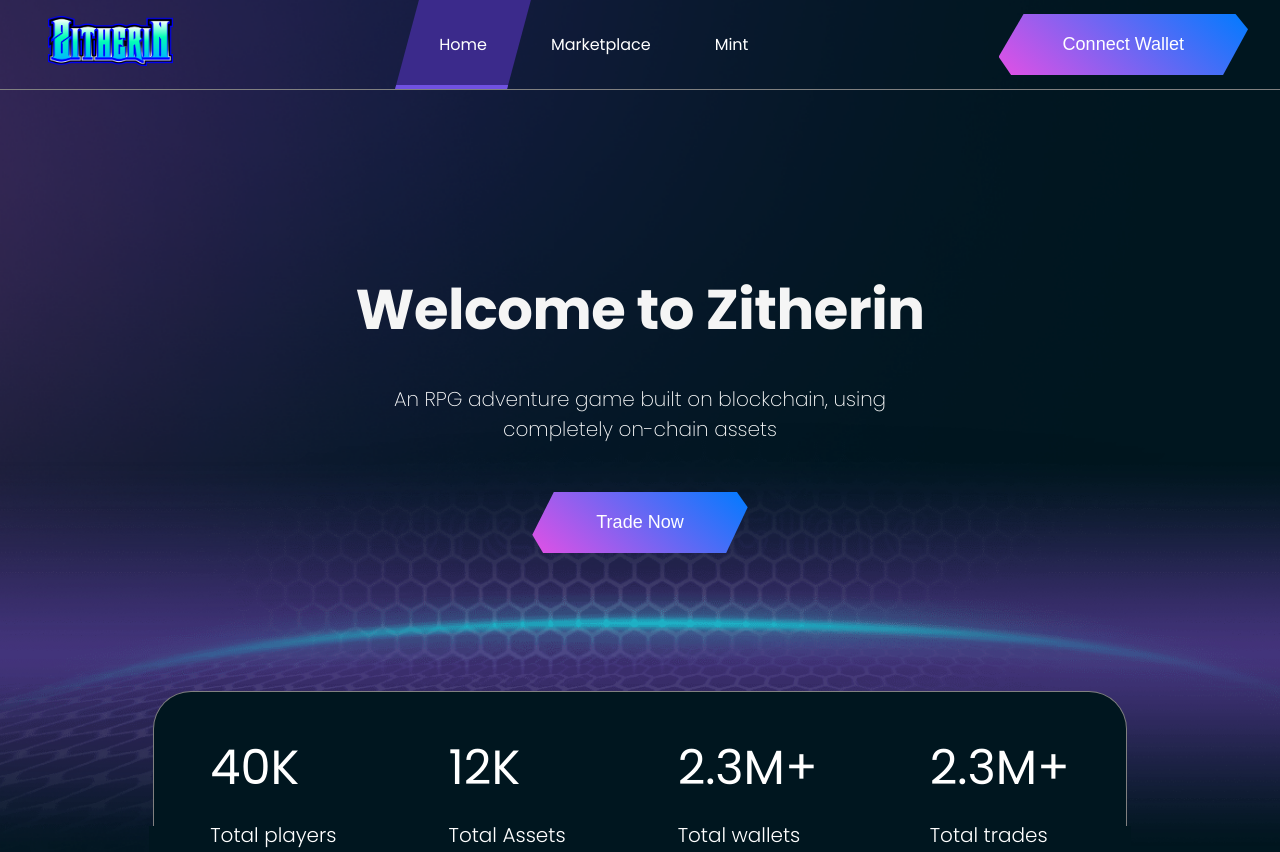
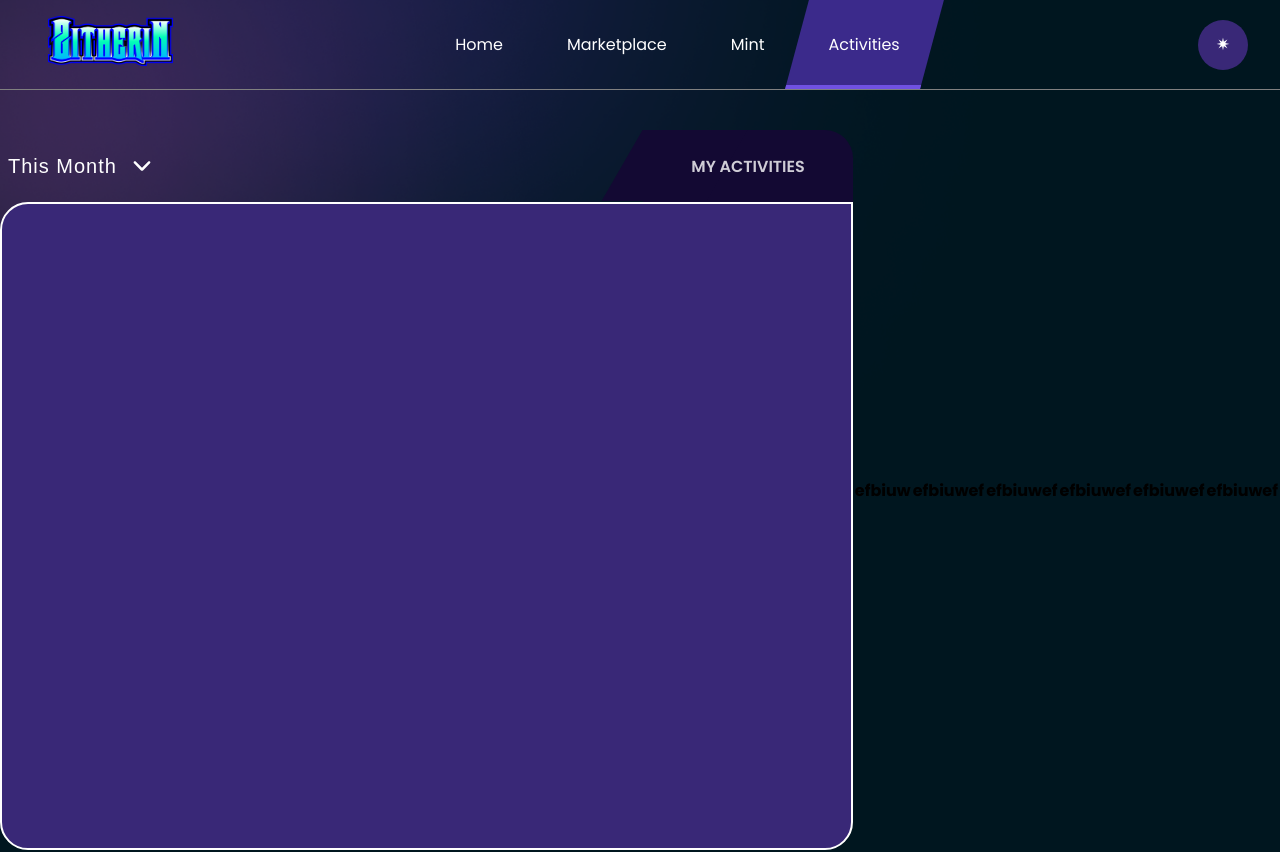
Before and after one commit to bmutahhar/zitherin-nft-marketplace, a React (Create React App) app: page /activities in a window 1280 px wide. Before the commit this address led to /. Shown: the top 852 px of the page. Built offline with nearby package versions, Linux system fonts and the light colour scheme.

Commit message:
Added styled component for table

```diff
--- /dev/null
+++ b/src/components/activities/index.js
@@ -0,0 +1,43 @@
+import React from "react";
+import { useMediaQuery } from "react-responsive";
+import * as Styled from "./styled.components";
+import { icons } from "../../utils/constants/icons";
+
+const ActivitiesTable = () => {
+  const isMobileOrTablet = useMediaQuery({ query: "(max-width: 768px)" });
+  return (
+    <Styled.Container>
+      <Styled.NonModalWrapper>
+        <Styled.ModalHeader>
+          {!isMobileOrTablet && (
+            <Styled.ActionButton>
+              This Month
+              <Styled.ActionIcon>{icons.arrowLeft}</Styled.ActionIcon>
+            </Styled.ActionButton>
+          )}
+          <Styled.TabHeader>
+            {isMobileOrTablet && (
+              <Styled.ActionIcon>{icons.arrowLeft}</Styled.ActionIcon>
+            )}
+            <Styled.TabHeaderText>My Activities</Styled.TabHeaderText>
+          </Styled.TabHeader>
+        </Styled.ModalHeader>
+        <Styled.Body></Styled.Body>
+      </Styled.NonModalWrapper>
+      <table>
+        <thead style={{ padding: "200px" }}>
+          <tr style={{ padding: "200px" }}>
+            <th>efbiuw</th>
+            <th>efbiuwef</th>
+            <th>efbiuwef</th>
+            <th>efbiuwef</th>
+            <th>efbiuwef</th>
+            <th>efbiuwef</th>
+          </tr>
+        </thead>
+      </table>
+    </Styled.Container>
+  );
+};
+
+export default ActivitiesTable;
--- /dev/null
+++ b/src/components/activities/styled.components.js
@@ -0,0 +1,181 @@
+import styled from "styled-components";
+
+export const Container = styled.div`
+  width: 100%;
+  height: 100vh;
+  display: flex;
+  align-items: center;
+  justify-content: center;
+
+  @media only screen and (min-width: 1920px) {
+    align-items: flex-start;
+    height: 90vh;
+  }
+`;
+
+export const NonModalWrapper = styled.div`
+  width: 70%;
+  height: 90vh;
+  margin: 2rem auto;
+  /* border: 2px solid white; */
+
+  @media only screen and (min-width: 1920px) {
+    height: 70vh;
+    width: 50%;
+    margin-top: 5rem;
+  }
+
+  @media only screen and (max-width: 900px) {
+    height: auto;
+  }
+  @media only screen and (max-width: 768px) {
+    /* height: 95vh; */
+    width: 100%;
+  }
+`;
+
+export const ModalHeader = styled.div`
+  width: 100%;
+  height: 10%;
+  display: flex;
+  align-items: center;
+  justify-content: space-between;
+`;
+
+export const Body = styled.div`
+  height: 90%;
+  width: 100%;
+  background: #392877;
+  border: 2px solid white;
+  border-top-left-radius: 1.75rem;
+  border-bottom-left-radius: 1.75rem;
+  border-bottom-right-radius: 1.75rem;
+  /* display: flex;
+  flex-direction: column;
+  align-items: center;
+  justify-content: space-between; */
+  /* padding: 1rem; */
+  /* padding-bottom: 2rem; */
+  @media only screen and (max-width: 768px) {
+    border-bottom-left-radius: 0;
+    border-bottom-right-radius: 0;
+    border-radius: 0;
+    flex-direction: column;
+    height: auto;
+  }
+`;
+
+export const ActionButton = styled.button`
+  display: flex;
+  align-items: center;
+  justify-content: flex-start;
+  /* border: 2px solid red; */
+  padding: 1rem 2rem;
+  padding-left: 0;
+  margin-left: 0.5rem;
+  background: transparent;
+  border: none;
+  outline: none;
+  color: white;
+  font-size: 1.25rem;
+  letter-spacing: 1px;
+
+  &:hover {
+    cursor: pointer;
+  }
+
+  @media only screen and (max-width: 1200px) {
+    font-size: 1rem;
+  }
+`;
+
+export const ActionIcon = styled.span`
+  width: 30px;
+  height: 30px;
+  display: flex;
+  align-items: center;
+  justify-content: center;
+  transform: rotate(-90deg);
+  margin-left: 10px;
+`;
+
+export const TabHeader = styled.div`
+  display: flex;
+  /* border: 5px solid red; */
+  align-items: center;
+  justify-content: center;
+  border-top-right-radius: 1.75rem;
+  padding: 1rem 3rem;
+  border: none;
+  background: #130933;
+  text-transform: uppercase;
+  color: rgba(255, 255, 255, 0.8);
+  font-size: 1rem;
+  font-weight: 600;
+  height: 100%;
+  position: relative;
+  z-index: 0;
+  &::before {
+    content: "";
+    position: absolute;
+    background: #130933;
+    /* background: blue; */
+    bottom: 0;
+    top: 0;
+    left: -10%;
+    z-index: -1;
+    width: 50%;
+    height: 99%;
+    /* border: 1px solid red; */
+    transform: skew(-30deg);
+    @media only screen and (max-width: 768px) {
+      display: none;
+    }
+  }
+  @media only screen and (min-width: 1920px) {
+    padding: 1rem 6rem;
+    font-size: 1.25rem;
+  }
+
+  @media only screen and (max-width: 1200px) {
+    padding: 1rem 3rem;
+    font-size: 1rem;
+  }
+
+  @media only screen and (max-width: 768px) {
+    justify-content: space-between;
+    border-top-left-radius: 1.75rem;
+    width: 100%;
+    font-size: 0.875rem;
+    padding: 1rem 2rem;
+  }
+`;
+
+export const TabHeaderText = styled.span`
+  margin: 0 auto;
+  text-transform: uppercase;
+`;
+
+export const Table = styled.table`
+  width: 100%;
+  border: 2px solid red;
+`;
+
+export const TableRow = styled.tr`
+  width: 100%;
+  border: 2px solid green;
+  padding: 2rem;
+`;
+
+export const THead = styled.thead`
+  /* width: 100%; */
+  border: 2px solid blue;
+  padding: 2rem;
+`;
+
+export const TBody = styled.tbody``;
+
+export const TH = styled.th`
+  color: #bb50ff;
+  font-size: 1.25rem;
+`;
--- a/src/components/index.js
+++ b/src/components/index.js
@@ -23,3 +23,5 @@ export { default as MarketplaceDesktop } from "./marketplace/marketplaceDesktop"
 export { default as MarketplaceMobile } from "./marketplace/marketplaceMobile";
 
 export { default as MintNonModal } from "./mint";
+
+export { default as ActivitiesTable } from "./activities";
--- a/src/components/modal/nonOwnAssetModal/index.js
+++ b/src/components/modal/nonOwnAssetModal/index.js
@@ -11,10 +11,6 @@ const NonOwnAssetModal = (props) => {
 
   const increment = () => setCounter((prev) => prev + 1);
   const decrement = () => setCounter((prev) => prev - 1);
-
-  useEffect(() => {
-    return () => setCounter(1);
-  }, []);
 
   if (modalData) {
     return (
--- a/src/components/navbar/index.js
+++ b/src/components/navbar/index.js
@@ -70,7 +70,7 @@ const Navbar = () => {
           <Avatar
             name={username}
             round
-            size={70}
+            size={50}
             color="#392877"
             fontSize={16}
           />
--- a/src/pages/activities.js
+++ b/src/pages/activities.js
@@ -1,7 +1,8 @@
 import React from "react";
+import { ActivitiesTable } from "../components";
 
 const Activities = () => {
-  return <div>Activities</div>;
+  return <ActivitiesTable />;
 };
 
 export default Activities;
--- a/src/pages/marketplace.js
+++ b/src/pages/marketplace.js
@@ -34,7 +34,6 @@ const Marketplace = () => {
   };
 
   const handleNonOwnAssetClick = (item) => {
-    console.log("item: ", item);
     if (!nonOwnAssetModalData) {
       setNonOwnAssetModalData(item);
       setIsNonOwnAssetModalOpen(true);
@@ -48,16 +47,20 @@ const Marketplace = () => {
           handleOwnAssetClick={handleOwnAssetClick}
           handleNonOwnAssetClick={handleNonOwnAssetClick}
         />
+        {isOwnAssetModalOpen && (
           <OwnAssetModal
             isOpen={isOwnAssetModalOpen}
             closeHandler={closeOwnAssetModal}
             modalData={ownAssetModalData}
           />
+        )}
+        {isNonOwnAssetModalOpen && (
           <NonOwnAssetModal
             isOpen={isNonOwnAssetModalOpen}
             closeHandler={closeNonOwnAssetModal}
             modalData={nonOwnAssetModalData}
           />
+        )}
       </>
     );
   }
@@ -67,16 +70,20 @@ const Marketplace = () => {
         handleOwnAssetClick={handleOwnAssetClick}
         handleNonOwnAssetClick={handleNonOwnAssetClick}
       />
+      {isOwnAssetModalOpen && (
         <OwnAssetModal
           isOpen={isOwnAssetModalOpen}
           closeHandler={closeOwnAssetModal}
           modalData={ownAssetModalData}
         />
+      )}
+      {isNonOwnAssetModalOpen && (
         <NonOwnAssetModal
           isOpen={isNonOwnAssetModalOpen}
           closeHandler={closeNonOwnAssetModal}
           modalData={nonOwnAssetModalData}
         />
+      )}
     </>
   );
 };
--- a/src/reducers/authReducer.js
+++ b/src/reducers/authReducer.js
@@ -1,5 +1,5 @@
 const initState = {
-  isConnected: false,
+  isConnected: true,
   username: "",
 };
 
```
Lines whose indentation alone changed are shown as unchanged.
